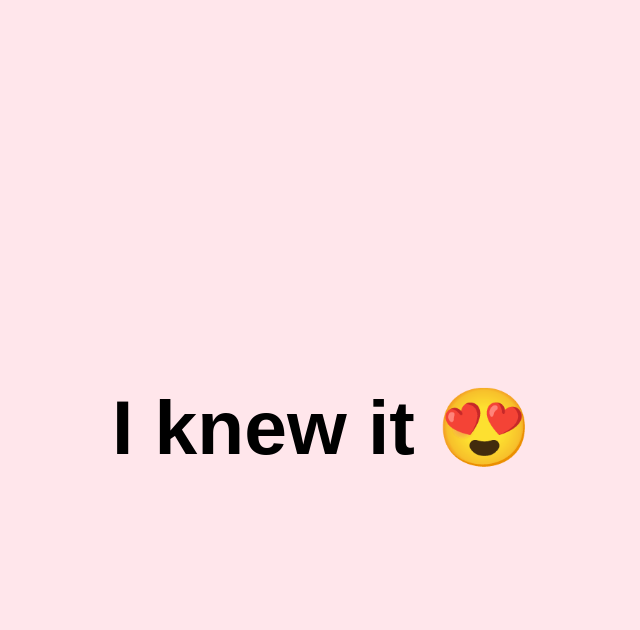
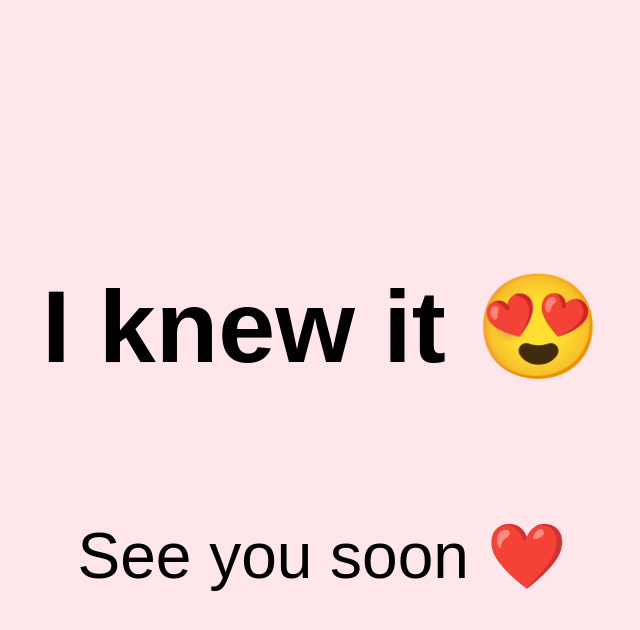
Before and after one commit to amitconvex/Kanika, a plain HTML site: page index.html in a window 1280 px wide. Both pictures are taken after a click on the button "Yes 💖". Shown: the whole page, without its empty margins (318-958 px from the left). Drawn offline with Linux system fonts and the light colour scheme.

Commit message:
Update index.html

```diff
--- a/index.html
+++ b/index.html
@@ -37,6 +37,13 @@ button {
     background:#ccc;
     position:absolute;
 }
+
+@keyframes floatUp {
+    to {
+        transform: translateY(-120vh);
+        opacity:0;
+    }
+}
 </style>
 </head>
 
@@ -70,9 +77,23 @@ noBtn.addEventListener("touchstart", function(e){
 });
 
 function yesClicked() {
-    document.getElementById("question").innerText = "I knew it 😍";
-    document.getElementById("yes").style.display = "none";
-    document.getElementById("no").style.display = "none";
+    document.body.innerHTML = `
+    <div style="display:flex;justify-content:center;align-items:center;height:100vh;flex-direction:column;background:#ffe6eb;font-family:Arial;text-align:center;overflow:hidden;">
+        <h1 style="font-size:8vw;">I knew it 😍</h1>
+        <p style="font-size:5vw;">See you soon ❤️</p>
+    </div>
+    `;
+
+    for(let i=0;i<25;i++){
+        let heart = document.createElement("div");
+        heart.innerHTML = "❤️";
+        heart.style.position = "fixed";
+        heart.style.left = Math.random()*100 + "vw";
+        heart.style.top = "100vh";
+        heart.style.fontSize = "24px";
+        heart.style.animation = "floatUp 3s linear forwards";
+        document.body.appendChild(heart);
+    }
 }
 </script>
 
```
